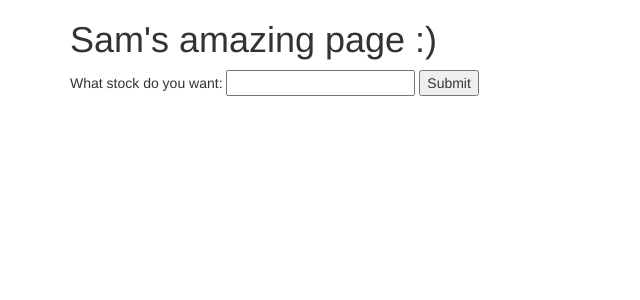
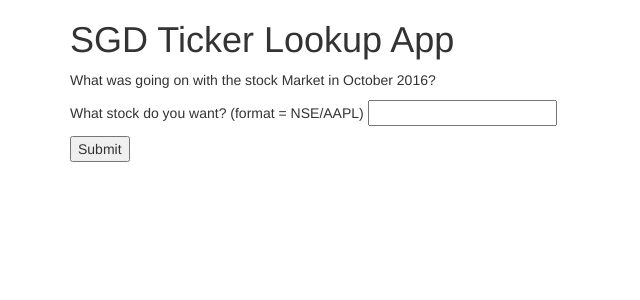
Before and after one commit to samgordan/12DayMilestoneProj, a Flask app: page / in a window 1280 px wide. Shown: the top 300 px of the page, without its empty margins (0-640 px from the left). Run offline with Flask 2, Linux system fonts and the light colour scheme; some libraries are stand-ins or nearby versions.

Commit message:
some new formatting

```diff
--- a/app/app.py
+++ b/app/app.py
@@ -14,7 +14,7 @@ def get_data():
   print(request.form['stockName'])
   stockName = request.form['stockName']
   quandl.ApiConfig.api_key = "Fkz_a6YzFZjmydcKx8tX"
-  data = quandl.get(stockName)
+  data = quandl.get(stockName, start_date='2016-10-01', end_date='2016-10-31',)
   print(data)
   return data.to_json()
 
--- a/app/templates/index.html
+++ b/app/templates/index.html
@@ -7,7 +7,7 @@
     <meta name="author" content="@gotoariel">
     <!-- <link rel="icon" href="favicon.ico"> -->
 
-    <title>HELLO</title>
+    <title>SGD-TICKER-APP</title>
 
     <!-- Bootstrap core CSS -->
     <link rel="stylesheet" href="https://maxcdn.bootstrapcdn.com/bootstrap/3.3.7/css/bootstrap.min.css">
@@ -16,9 +16,10 @@
     <div class="container">
       <div class="row">
         <div class="col-lg-12 text-left">
-          <h1>Sam's amazing page :)</h1>
+          <h1>SGD Ticker Lookup App</h1>
+          <p>What was going on with the stock Market in October 2016?</p>
           <form action="#">
-              What stock do you want: <input type="text" id="stock_name" />
+              <p>What stock do you want? (format = NSE/AAPL) <input type="text" id="stock_name" /></p>
               <input type="submit" value="Submit" id="submit_button" />
           </form>
         </div>
@@ -32,7 +33,7 @@
     <script src="https://maxcdn.bootstrapcdn.com/bootstrap/3.3.7/js/bootstrap.min.js"></script>
 
     <script>
-        console.log("HELLO BRO");
+        console.log("Check Output");
         $("#submit_button").click(function() {
           var stockName = $("#stock_name").val();
           console.log("STOCK NAME " + stockName);
```
